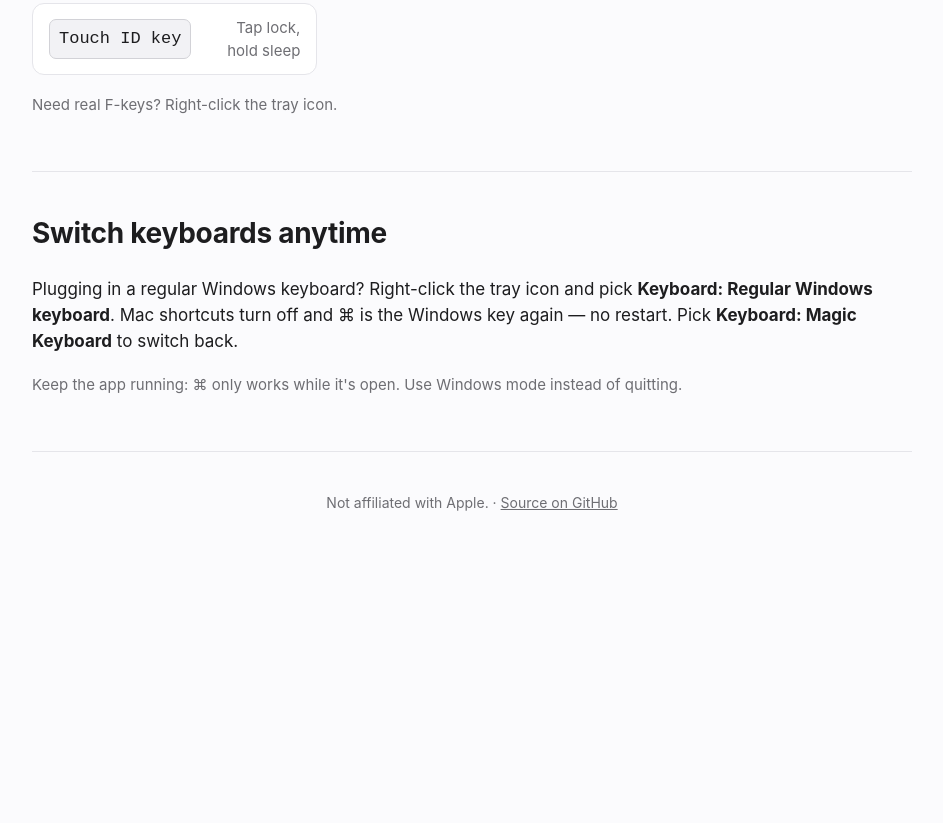
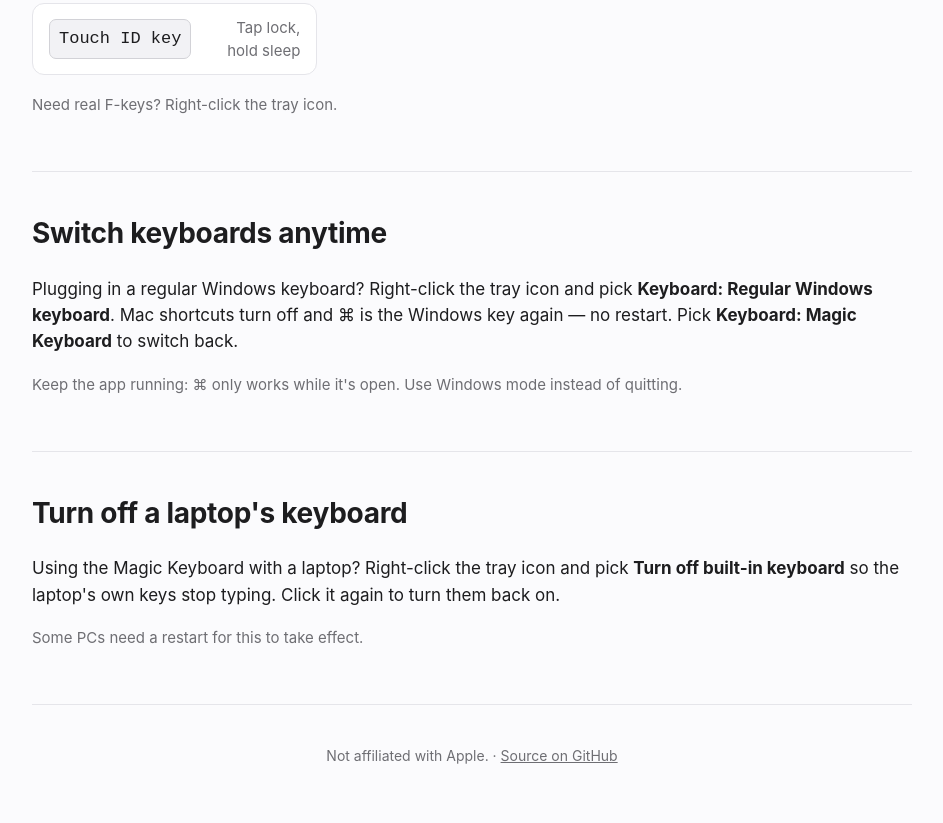
Before and after one commit to naumankarjikar26-ctrl/Magic-Keybaord-for-windows., a plain HTML site: page docs/index.html in a window 1280 px wide. Shown: the part 1540-2363 px from the top of the page, without its empty margins (168-1111 px from the left). Before the commit the page ends 2110 px from the top, so only its background shows below. Drawn offline with Linux system fonts and the light colour scheme.

Commit message:
Add a tray option to turn a laptop's built-in keyboard off and on
Co-Authored-By: Claude Opus 5.5 <noreply@anthropic.com>
Claude-Session: https://claude.ai/code/session_016Qjy79kN2ce3baeZTmJigk

```diff
--- a/docs/index.html
+++ b/docs/index.html
@@ -122,6 +122,12 @@
     <p class="note">Keep the app running: ⌘ only works while it's open. Use Windows mode instead of quitting.</p>
   </section>
 
+  <section>
+    <h2>Turn off a laptop's keyboard</h2>
+    <p>Using the Magic Keyboard with a laptop? Right-click the tray icon and pick <b>Turn off built-in keyboard</b> so the laptop's own keys stop typing. Click it again to turn them back on.</p>
+    <p class="note">Some PCs need a restart for this to take effect.</p>
+  </section>
+
   <footer>
     Not affiliated with Apple. · <a href="https://github.com/naumankarjikar26-ctrl/Magic-Keybaord-for-windows.">Source on GitHub</a>
   </footer>
```
Also changed, not shown: 2 other files.
